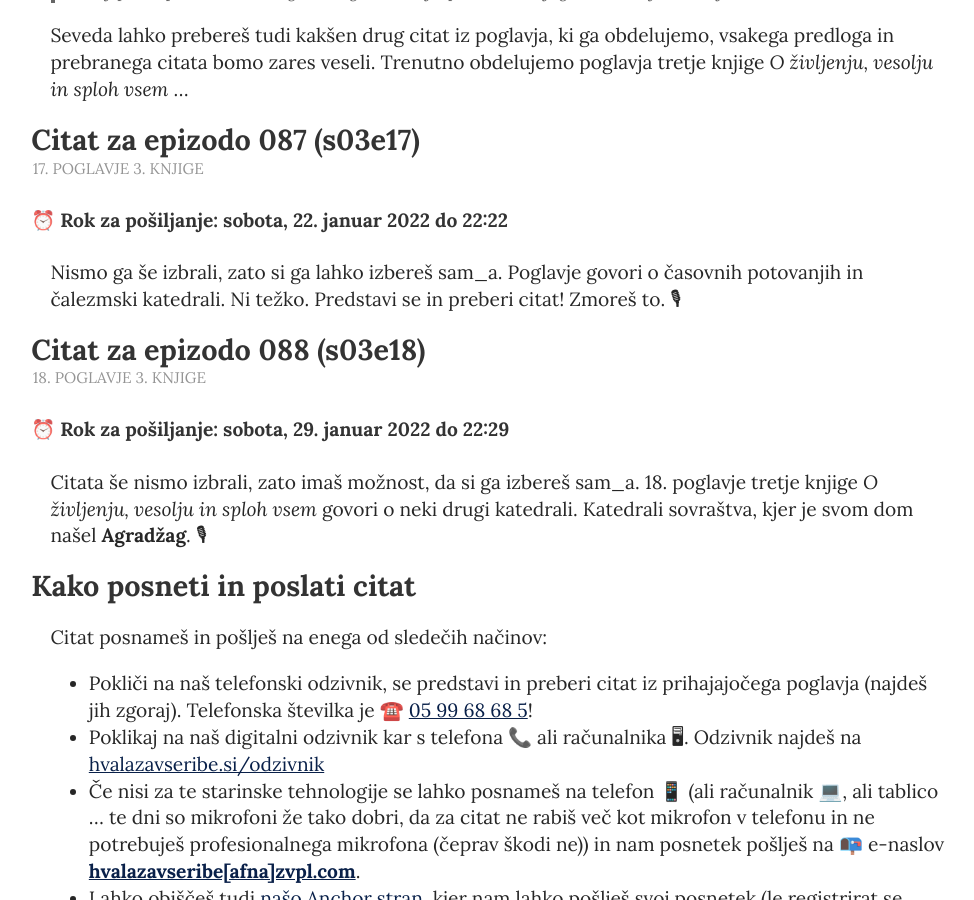
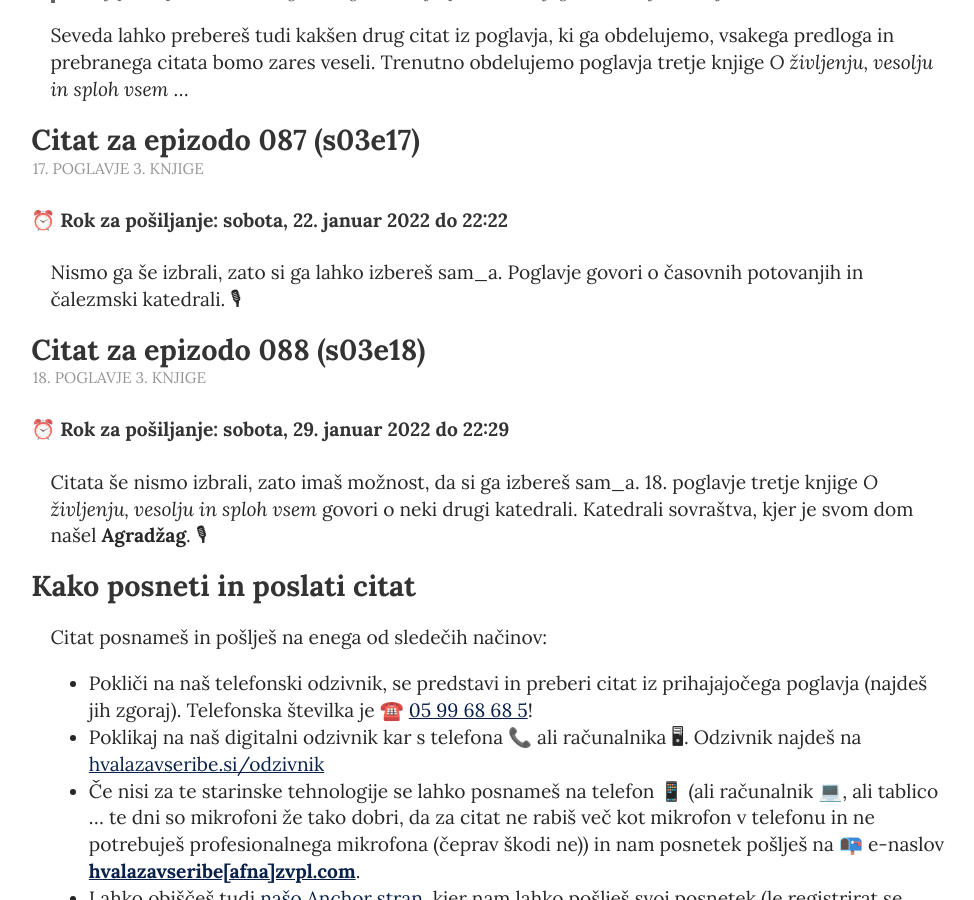
Before and after one commit to hvalazavseribe/hvalazavseribe.github.io, a Jekyll site: the page built from citat.md, in a window 1280 px wide and 900 px high, scrolled down 1141 px. Shown: the whole window, without its empty margins (148-1122 px from the left). Built offline with Jekyll 4.4.1, drawn with Linux system fonts in a browser that asks for light colours.

Commit message:
Čalezmska katedrala

```diff
--- a/citat.md
+++ b/citat.md
@@ -52,7 +52,7 @@ Seveda lahko prebereš tudi kakšen drug citat iz poglavja, ki ga obdelujemo, vs
 
 #### Rok za pošiljanje: sobota, 22. januar 2022 do 22:22
 
-Nismo ga še izbrali, zato si ga lahko izbereš sam_a. Poglavje govori o časovnih potovanjih in čalezmski katedrali. Ni težko. Predstavi se in preberi citat! Zmoreš to. 🎙
+Nismo ga še izbrali, zato si ga lahko izbereš sam_a. Poglavje govori o časovnih potovanjih in čalezmski katedrali. 🎙
 
 ## Citat za epizodo 088 (s03e18)
 
```
